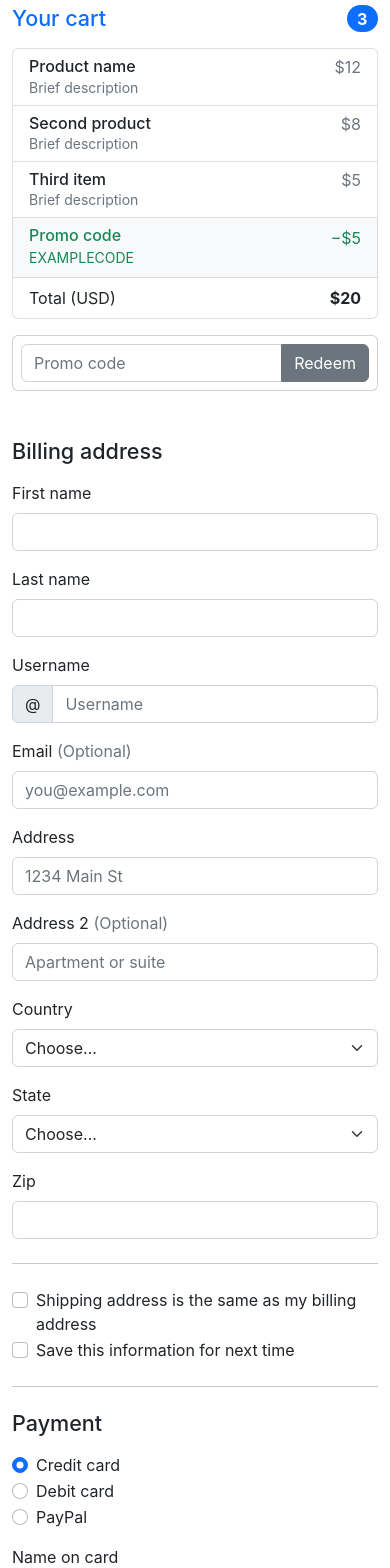
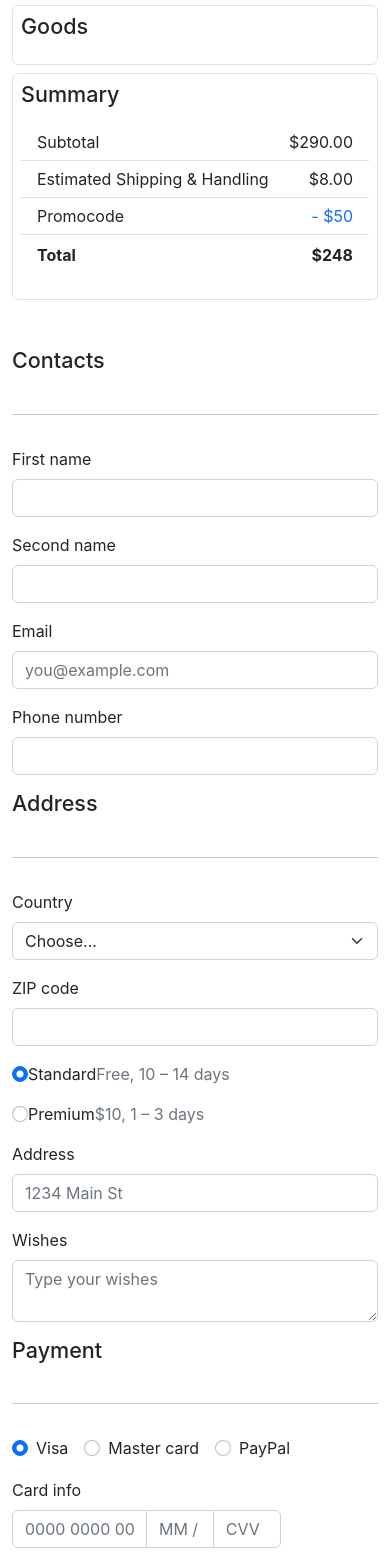
Before and after one commit to vikravch/ECommerceApp11_14, a React (Create React App) app: page /checkout in a window 390 px wide. Shown: the part 60-1628 px from the top of the page. Built offline with nearby package versions, Linux system fonts and the light colour scheme.

Commit message:
checkout

```diff
--- a/src/general/redux/store.ts
+++ b/src/general/redux/store.ts
@@ -2,17 +2,17 @@ import {applyMiddleware, combineReducers, createStore} from "redux"
 import {composeWithDevTools } from 'redux-devtools-extension';
 import {productPageReducer} from "../../module/product_page/redux/productPageReducer";
 import {cartPageReducer} from "../../module/cart/redux/cartPageReducer";
+import {checkoutPageReducer} from "../../module/checkout/redux/checkoutPageReducer";
 
 import thunk from "redux-thunk";
 import {logger} from "redux-logger";
-
 
 const store = createStore(
     combineReducers(
         {
             productPage: productPageReducer,
             cartPage: cartPageReducer,
-            //checkout: checkoutPageReducer,
+            checkout: checkoutPageReducer,
         }
     ), composeWithDevTools(
     applyMiddleware(thunk, logger))
--- a/src/module/cart/presentation/CartPage.tsx
+++ b/src/module/cart/presentation/CartPage.tsx
@@ -81,27 +81,35 @@ const CartPage:React.FC = () => {
                         </div>
                     </div>
                 {/* Summary*/}
+
                 <div className="col-lg-4 rounded-2 border border-1">
                     <div className="block mb-5">
                         <div className="block-header">
                             <h4 className="text mt-3">Summary</h4>
                         </div>
                         <div className="block-body pt-2">
-                            <ul className="order-summary mb-0 list-unstyled">
-                                <li className="order-summary-item">
-                                    <span>Order Subtotal </span><span>$90.00</span>
+                            <ul className="list-group list-group-flush mb-3">
+                                <li className="list-group-item d-flex justify-content-between lh-sm">
+                                    <div>
+                                        <input type="text" className="form-control form-control-sm mb-2" placeholder="Promo Code"/>
+                                    </div>
+                                    <button className="btn btn-sm btn-light border border-1" style={{height: 30, width: 70}}>Apply</button>
                                 </li>
-                                <li className="order-summary-item">
-                                    <span>Shipping & Handling</span>
-                                    <span>$10.00</span>
+                                <li className="list-group-item d-flex justify-content-between lh-sm">
+                                    <div>
+                                        <p className="my-0">Subtotal</p>
+                                    </div>
+                                    <p className="my-0">$290.00</p>
                                 </li>
-                                <li className="order-summary-item">
-                                    <span>Tax</span>
-                                    <span>$0.00</span>
+                                <li className="list-group-item d-flex justify-content-between lh-sm">
+                                    <div>
+                                        <p className="my-0">Estimated Shipping & Handling</p>
+                                    </div>
+                                    <p className="my-0">$8.00</p>
                                 </li>
-                                <li className="order-summary-item border-0">
-                                    <span>Total</span>
-                                    <strong className="order-summary-total">$100.00</strong>
+                                <li className="list-group-item d-flex justify-content-between">
+                                    <strong>Total</strong>
+                                    <strong>$298</strong>
                                 </li>
                             </ul>
                         </div>
--- a/src/module/cart/redux/asyncActions.ts
+++ b/src/module/cart/redux/asyncActions.ts
@@ -1,8 +1,4 @@
 import Product from "../../product_page/domain/model/Product";
-import store from "../../../general/redux/store";
-import {CartPageStore, CartProduct} from "./typesCartPage";
-import cartPage from "../presentation/CartPage";
-import {Action} from "../../../general/redux/Action";
 
 export const ADD_TO_CART = "add_to_cart";
 export const REMOVE_FROM_CART = "remove_from_cart";
--- a/src/module/cart/redux/typesCartPage.ts
+++ b/src/module/cart/redux/typesCartPage.ts
@@ -1,4 +1,3 @@
-import Cart from "../domain/model/Cart";
 import Product from "../../product_page/domain/model/Product";
 
 export interface Shipping{
--- a/src/module/checkout/presentation/CheckoutPage.tsx
+++ b/src/module/checkout/presentation/CheckoutPage.tsx
@@ -6,77 +6,56 @@ import Product from "../../product_page/domain/model/Product";
 import {getProductDetailsAction} from "../../product_page/redux/asyncActions";
 
 const CheckoutPage:React.FC = ()=> {
-    // const {productId} = useParams<string>()
-    // const product = useSelector<Store, Product>(
-    //     state => state.productPage.product
-    // );
-    // const isLoading = useSelector<Store,boolean>(
-    //     state => state.productPage.isLoading
-    // );
-    // const dispatch = useDispatch()
-    // useEffect(()=>{
-    //     if(productId){
-    //         dispatch(getProductDetailsAction(productId))
-    //         /*getProductDetails(productId).then((data)=>{
-    //             console.log(data);
-    //         })*/
-    //     }
-    // },[productId]);
-
     return (
         <React.Fragment>
             <div className="row g-5">
-                    <div className="col-md-5 col-lg-4 order-md-last">
+                    <div className="col-md-5 col-lg-4">
+                        <div className="rounded-2 border border-1 p-2">
                             <h4 className="d-flex justify-content-between align-items-center mb-3">
-                            <span className="text-primary">Your cart</span>
-                            <span className="badge bg-primary rounded-pill">3</span>
+                                <span className="text">Goods</span>
                             </h4>
-                        <ul className="list-group mb-3">
+                        </div>
+                        <div className="rounded-2 border border-1 p-2 mt-2">
+                            <h4 className="d-flex justify-content-between align-items-center mb-3">
+                                <span className="text">Summary</span>
+                            </h4>
+                            <ul className="list-group list-group-flush mb-3">
                                 <li className="list-group-item d-flex justify-content-between lh-sm">
                                     <div>
-                                    <h6 className="my-0">Product name</h6>
-                                    <small className="text-muted">Brief description</small>
+                                        <p className="my-0">Subtotal</p>
                                     </div>
-                                <span className="text-muted">$12</span>
+                                    <p className="my-0">$290.00</p>
                                 </li>
                                 <li className="list-group-item d-flex justify-content-between lh-sm">
                                     <div>
-                                    <h6 className="my-0">Second product</h6>
-                                    <small className="text-muted">Brief description</small>
+                                        <p className="my-0">Estimated Shipping & Handling</p>
                                     </div>
-                                <span className="text-muted">$8</span>
+                                    <p className="my-0">$8.00</p>
                                 </li>
                                 <li className="list-group-item d-flex justify-content-between lh-sm">
                                     <div>
-                                    <h6 className="my-0">Third item</h6>
-                                    <small className="text-muted">Brief description</small>
+                                        <p className="my-0">Promocode</p>
                                     </div>
-                                <span className="text-muted">$5</span>
-                            </li>
-                            <li className="list-group-item d-flex justify-content-between bg-light">
-                                <div className="text-success">
-                                    <h6 className="my-0">Promo code</h6>
-                                    <small>EXAMPLECODE</small>
-                                </div>
-                                <span className="text-success">−$5</span>
+                                    <p className="my-0 text-primary">- $50</p>
                                 </li>
                                 <li className="list-group-item d-flex justify-content-between">
-                                <span>Total (USD)</span>
-                                <strong>$20</strong>
+                                    <strong>Total</strong>
+                                    <strong>$248</strong>
                                 </li>
                             </ul>
-
-                        <form className="card p-2">
-                            <div className="input-group">
-                                <input type="text" className="form-control" placeholder="Promo code"/>
-                                    <button type="submit" className="btn btn-secondary">Redeem</button>
                         </div>
-                        </form>
                     </div>
                     <div className="col-md-7 col-lg-8">
-                        <h4 className="mb-3">Billing address</h4>
+
                         <form className="needs-validation" noValidate>
                             <div className="row g-3">
+                                <div className="col-sm-2">
+                                    <h4 className="mb-2">Contacts</h4>
+                                </div>
+                                <div className="col-sm-10">
+                                    <hr className="my-3"/>
+                                </div>
+
                                 <div className="col-sm-6">
                                     <label htmlFor="firstName" className="form-label">First name</label>
                                     <input type="text" className="form-control" id="firstName" placeholder="" value=""
@@ -87,7 +66,7 @@ const CheckoutPage:React.FC = ()=> {
                                 </div>
 
                                 <div className="col-sm-6">
-                                    <label htmlFor="lastName" className="form-label">Last name</label>
+                                    <label htmlFor="lastName" className="form-label">Second name</label>
                                     <input type="text" className="form-control" id="lastName" placeholder="" value=""
                                            required/>
                                         <div className="invalid-feedback">
@@ -95,27 +74,66 @@ const CheckoutPage:React.FC = ()=> {
                                         </div>
                                 </div>
 
-                                <div className="col-12">
-                                    <label htmlFor="username" className="form-label">Username</label>
-                                    <div className="input-group has-validation">
-                                        <span className="input-group-text">@</span>
-                                        <input type="text" className="form-control" id="username" placeholder="Username"
-                                               required/>
-                                            <div className="invalid-feedback">
-                                                Your username is required.
-                                            </div>
-                                    </div>
-                                </div>
-
-                                <div className="col-12">
+                                <div className="col-sm-6">
                                     <label htmlFor="email" className="form-label">Email <span
-                                        className="text-muted">(Optional)</span></label>
+                                        className="text-muted"></span></label>
                                     <input type="email" className="form-control" id="email"
                                            placeholder="you@example.com"/>
                                     <div className="invalid-feedback">
                                         Please enter a valid email address for shipping updates.
                                     </div>
                                 </div>
+
+                                <div className="col-sm-6">
+                                    <label htmlFor="phone" className="form-label">Phone number</label>
+                                    <input type="text" className="form-control" id="phone" placeholder="" value=""
+                                           required/>
+                                    <div className="invalid-feedback">
+                                        Valid phone is required.
+                                    </div>
+                                </div>
+
+
+                                    <div className="col-sm-2">
+                                        <h4 className="mb-2">Address</h4>
+                                    </div>
+                                    <div className="col-sm-10">
+                                        <hr className="my-3"/>
+                                    </div>
+
+
+                                <div className="col-sm-6">
+                                    <label htmlFor="country" className="form-label">Country</label>
+                                    <select className="form-select" id="country" required>
+                                        <option value="">Choose...</option>
+                                        <option>United States</option>
+                                    </select>
+                                    <div className="invalid-feedback">
+                                        Please select a valid country.
+                                    </div>
+                                </div>
+
+                                <div className="col-sm-6">
+                                    <label htmlFor="zip" className="form-label">ZIP code</label>
+                                    <input type="text" className="form-control" id="zip" placeholder="" required/>
+                                        <div className="invalid-feedback">
+                                            Zip code required.
+                                        </div>
+                                </div>
+
+                                <div className="col-sm-6">
+                                    <input className="form-check-input" type="radio" name="inlineRadioOptions"
+                                           id="inlineRadio1" value="option1" checked/>
+                                    <label className="form-check-label mx-lg-2" htmlFor="inlineRadio1">Standard</label>
+                                    <label className="text-muted text-sm">Free, 10 – 14 days</label>
+                                </div>
+                                <div className="col-sm-6">
+                                    <input className="form-check-input" type="radio" name="inlineRadioOptions"
+                                           id="inlineRadio2" value="option2"/>
+                                    <label className="form-check-label mx-lg-2" htmlFor="inlineRadio2">Premium</label>
+                                    <label className="text-muted text-sm ">$10, 1 – 3 days</label>
+                                </div>
+
 
                                 <div className="col-12">
                                     <label htmlFor="address" className="form-label">Address</label>
@@ -127,122 +145,53 @@ const CheckoutPage:React.FC = ()=> {
                                 </div>
 
                                 <div className="col-12">
-                                    <label htmlFor="address2" className="form-label">Address 2 <span
-                                        className="text-muted">(Optional)</span></label>
-                                    <input type="text" className="form-control" id="address2"
-                                           placeholder="Apartment or suite"/>
-                                </div>
-
-                                <div className="col-md-5">
-                                    <label htmlFor="country" className="form-label">Country</label>
-                                    <select className="form-select" id="country" required>
-                                        <option value="">Choose...</option>
-                                        <option>United States</option>
-                                    </select>
+                                    <label htmlFor="wishes" className="form-label">Wishes</label>
+                                    <textarea className="form-control" id="wishes" placeholder="Type your wishes"
+                                           />
                                     <div className="invalid-feedback">
-                                        Please select a valid country.
+                                        Please enter your shipping address.
                                     </div>
                                 </div>
-
-                                <div className="col-md-4">
-                                    <label htmlFor="state" className="form-label">State</label>
-                                    <select className="form-select" id="state" required>
-                                        <option value="">Choose...</option>
-                                        <option>California</option>
-                                    </select>
-                                    <div className="invalid-feedback">
-                                        Please provide a valid state.
+                                <div className="col-md-2">
+                                    <h4 className="mb-2">Payment</h4>
+                                </div>
+                                <div className="col-md-10">
+                                    <hr className="my-3"/>
                                 </div>
                             </div>
+                                    <div className="my-3">
 
-                                <div className="col-md-3">
-                                    <label htmlFor="zip" className="form-label">Zip</label>
-                                    <input type="text" className="form-control" id="zip" placeholder="" required/>
-                                        <div className="invalid-feedback">
-                                            Zip code required.
-                                        </div>
-                                </div>
-                            </div>
 
-                            <hr className="my-4"/>
-
-                                <div className="form-check">
-                                    <input type="checkbox" className="form-check-input" id="same-address"/>
-                                        <label className="form-check-label" htmlFor="same-address">Shipping address is
-                                            the same as my billing address</label>
-                                </div>
-
-                                <div className="form-check">
-                                    <input type="checkbox" className="form-check-input" id="save-info"/>
-                                        <label className="form-check-label" htmlFor="save-info">Save this information
-                                            for next time</label>
-                                </div>
-
-                                <hr className="my-4"/>
-
-                                    <h4 className="mb-3">Payment</h4>
-
-                                    <div className="my-3">
-                                        <div className="form-check">
+                                        <div className="form-check form-check-inline">
                                             <input id="credit" name="paymentMethod" type="radio"
                                                    className="form-check-input" checked required/>
-                                                <label className="form-check-label" htmlFor="credit">Credit card</label>
+                                                <label className="form-check-label" htmlFor="credit">Visa</label>
                                         </div>
-                                        <div className="form-check">
+                                        <div className="form-check form-check-inline">
                                             <input id="debit" name="paymentMethod" type="radio"
                                                    className="form-check-input" required/>
-                                                <label className="form-check-label" htmlFor="debit">Debit card</label>
+                                                <label className="form-check-label" htmlFor="debit">Master card</label>
                                         </div>
-                                        <div className="form-check">
+                                        <div className="form-check form-check-inline">
                                             <input id="paypal" name="paymentMethod" type="radio"
                                                    className="form-check-input" required/>
                                                 <label className="form-check-label" htmlFor="paypal">PayPal</label>
                                         </div>
                                     </div>
 
-                                    <div className="row gy-3">
-                                        <div className="col-md-6">
-                                            <label htmlFor="cc-name" className="form-label">Name on card</label>
-                                            <input type="text" className="form-control" id="cc-name" placeholder=""
+                                    <div className="row gy-3 mb-4">
+                                        <label htmlFor="cc-number" className="form-label">Card info</label>
+                                        <div className="input-group w-75 mt-0">
+                                                <input type="text" className="form-control w-50" id="cc-number" placeholder="0000 0000 0000 0000"
                                                        required/>
-                                                <small className="text-muted">Full name as displayed on card</small>
-                                                <div className="invalid-feedback">
-                                                    Name on card is required
+                                                <input type="text" className="form-control w-25" id="cc-expiration"
+                                                       placeholder="MM / YY" required/>
+                                                <input type="text" className="form-control w-25" id="cc-cvv" placeholder="CVV"
+                                                       required/>
                                         </div>
                                     </div>
 
-                                        <div className="col-md-6">
-                                            <label htmlFor="cc-number" className="form-label">Credit card number</label>
-                                            <input type="text" className="form-control" id="cc-number" placeholder=""
-                                                   required/>
-                                                <div className="invalid-feedback">
-                                                    Credit card number is required
-                                                </div>
-                                        </div>
-
-                                        <div className="col-md-3">
-                                            <label htmlFor="cc-expiration" className="form-label">Expiration</label>
-                                            <input type="text" className="form-control" id="cc-expiration"
-                                                   placeholder="" required/>
-                                                <div className="invalid-feedback">
-                                                    Expiration date required
-                                                </div>
-                                        </div>
-
-                                        <div className="col-md-3">
-                                            <label htmlFor="cc-cvv" className="form-label">CVV</label>
-                                            <input type="text" className="form-control" id="cc-cvv" placeholder=""
-                                                   required/>
-                                                <div className="invalid-feedback">
-                                                    Security code required
-                                                </div>
-                                        </div>
-                                    </div>
-
-                                    <hr className="my-4"/>
-
-                                        <button className="w-100 btn btn-primary btn-lg" type="submit">Continue to
-                                            checkout
+                                        <button className="w-30 btn btn-primary" type="submit">Purchase for 100$
                                         </button>
                         </form>
                     </div>
```
Also changed, not shown: src/module/checkout/domain/model/Order.ts (added, +22 -0 lines), src/module/checkout/redux/asyncActions.ts (added, +8 -0 lines), src/module/checkout/redux/checkoutPageReducer.ts (added, +14 -0 lines), src/module/checkout/redux/typesCheckoutPage.ts (added, +9 -0 lines). Lines whose indentation alone changed are shown as unchanged.
